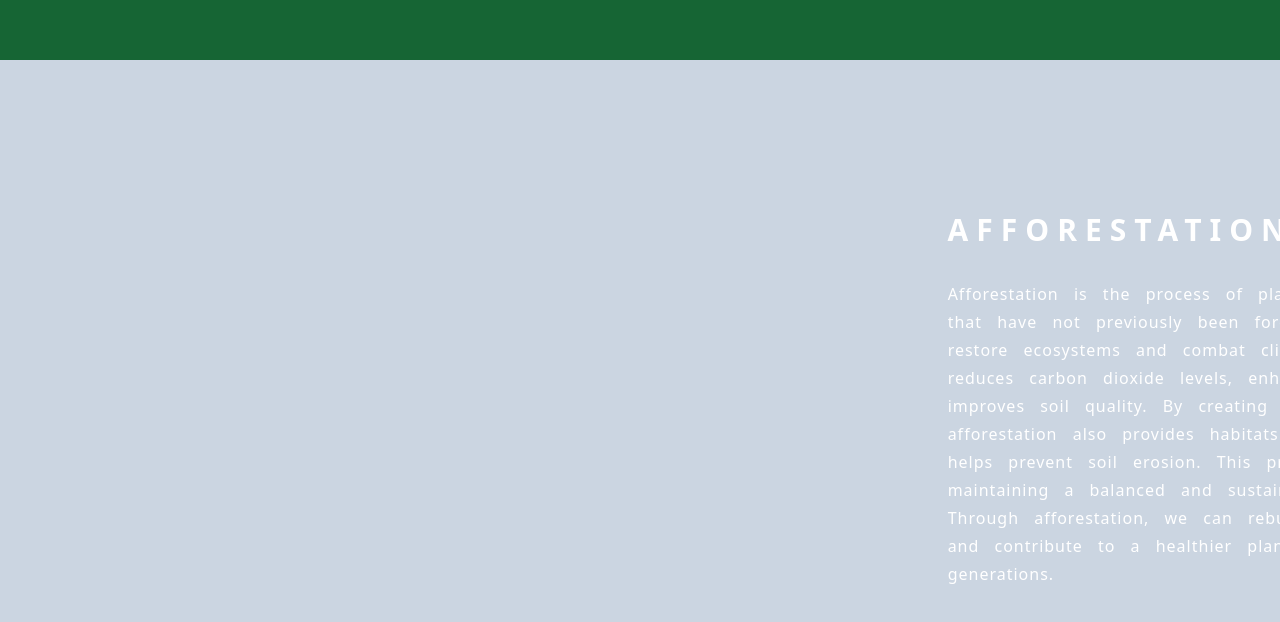
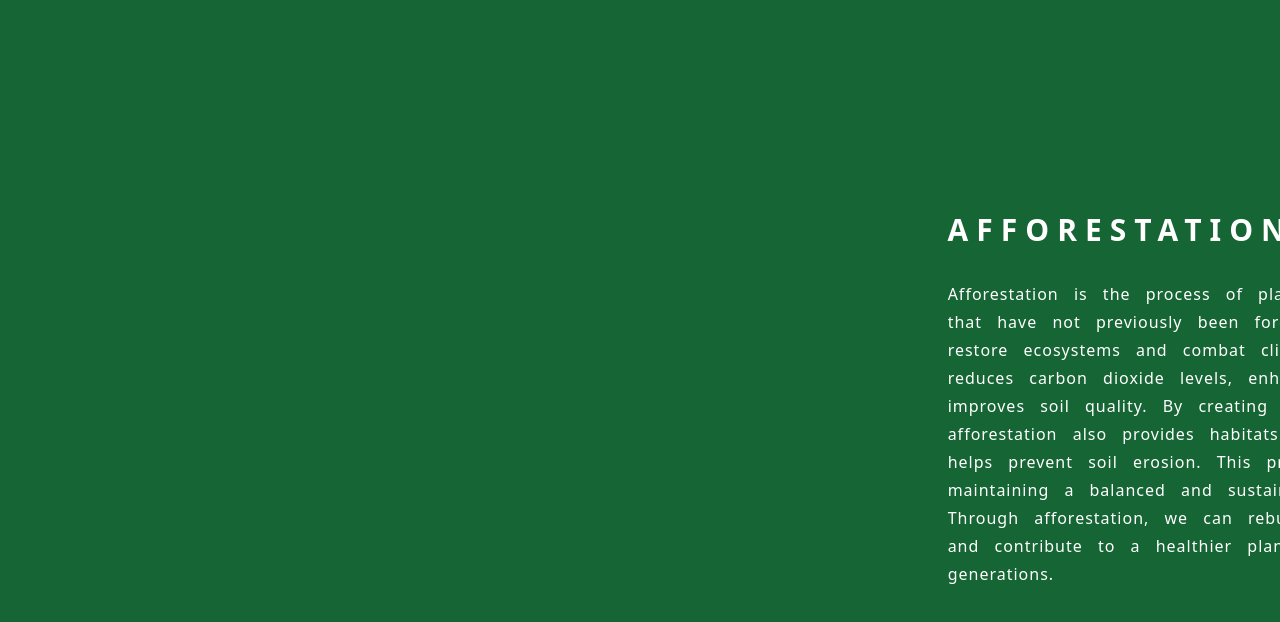
Before and after one commit to shikharbahikmagar/gsap, a React (Vite) app in the folder passion/: page / in a window 1280 px wide. Shown: the part 1540-2162 px from the top of the page. Built offline with nearby package versions, Linux system fonts and the light colour scheme.

Commit message:
few changes

```diff
--- a/passion/src/components/Bird.jsx
+++ b/passion/src/components/Bird.jsx
@@ -158,7 +158,7 @@ function Bird() {
     <div className='fixed top-0 left-0 w-7 h-7 rounded-full bg-yellow-200 bg-opacity-50 z-40' ref={cursorRef}></div>
 
 
-    <div className='h-screen w-full relative flex bg-slate-300' id='bird-sec'>
+    <div className='h-screen w-full relative flex bg-green-800' id='bird-sec'>
 
 
 
```
